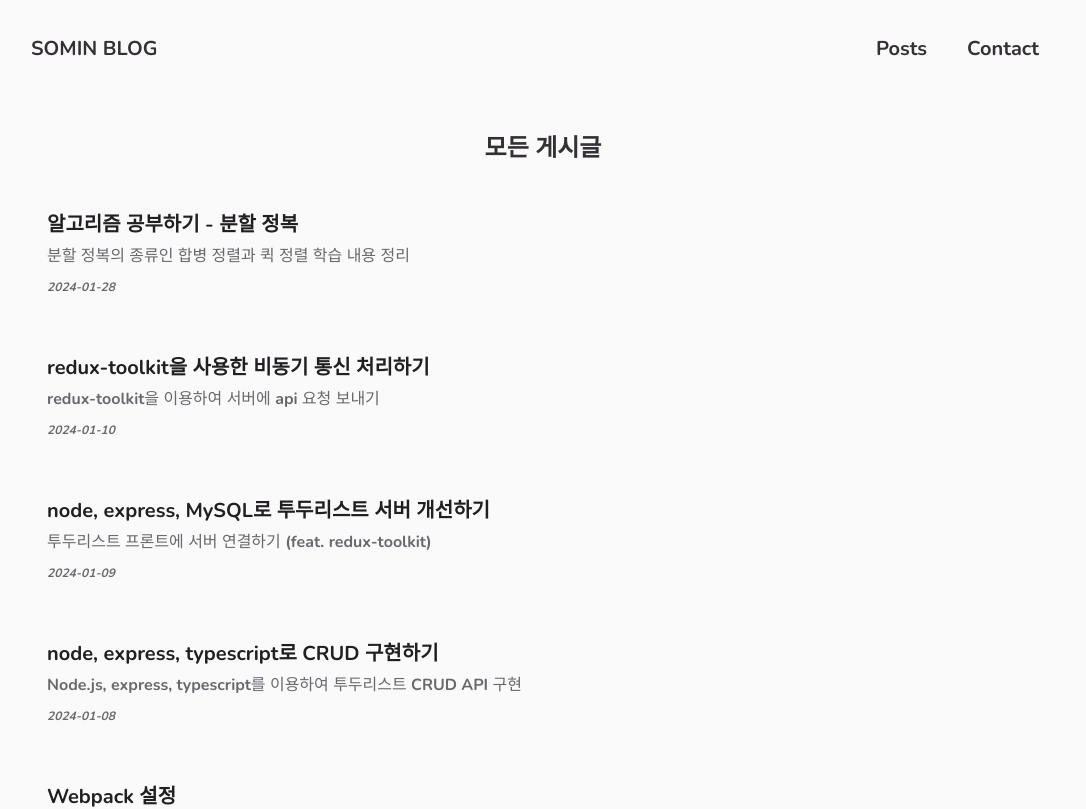
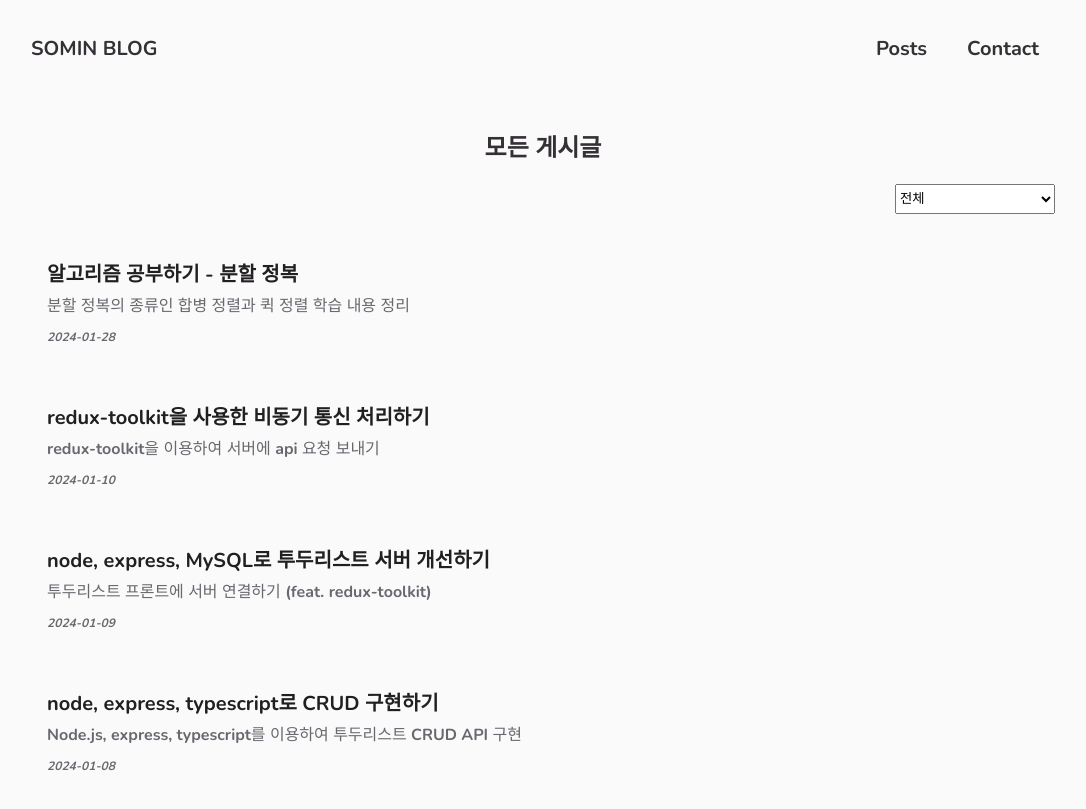
Before and after one commit to somin00/somin-blog, a Next.js app: page /posts in a window 1280 px wide. Shown: the top 809 px of the page, without its empty margins (97-1183 px from the left). Built offline with nearby package versions, Linux system fonts and the light colour scheme.

Commit message:
feat: 선택한 카테고리에 해당하는 글 목록 렌더링 기능 구현

```diff
--- a/src/app/components/Posts/PostsContainer.tsx
+++ b/src/app/components/Posts/PostsContainer.tsx
@@ -2,12 +2,13 @@ import { Posts } from "../../../../types";
 import PostItem from "./PostItem";
 import styles from "./PostsContainer.module.css";
 
-export default function PostsContainer({ posts }: { posts: Posts }) {
+export default function PostsContainer({ posts, selectedCategory }: { posts: Posts; selectedCategory: string }) {
+  const filteredPosts = posts.filter((post) => post.category.includes(selectedCategory));
   return (
     <ul className={styles.grid}>
-      {posts.map((post) => (
-        <PostItem key={post.slug} post={post} />
-      ))}
+      {selectedCategory
+        ? filteredPosts.map((post) => <PostItem key={post.slug} post={post} />)
+        : posts.map((post) => <PostItem key={post.slug} post={post} />)}
     </ul>
   );
 }
--- a/src/app/components/PostsPage/AllPosts.tsx
+++ b/src/app/components/PostsPage/AllPosts.tsx
@@ -1,12 +1,21 @@
-import { Posts } from "../../../../types";
+"use client";
+import { SyntheticEvent, useState } from "react";
+import { Category, Posts } from "../../../../types";
 import PostsContainer from "../Posts/PostsContainer";
 import styles from "./AllPosts.module.css";
+import CategoryList from "./Category";
 
-export default function AllPosts({ posts }: { posts: Posts }) {
+export default function AllPosts({ posts, categories }: { posts: Posts; categories: Category[] }) {
+  const [selectedCategory, setSelectedCategory] = useState("");
+
+  const selectCategory = (e: SyntheticEvent) => {
+    setSelectedCategory((e.target as HTMLSelectElement).value);
+  };
   return (
     <section className={styles.posts}>
       <h2>모든 게시글</h2>
-      <PostsContainer posts={posts} />
+      <CategoryList categories={categories} onChange={selectCategory} />
+      <PostsContainer posts={posts} selectedCategory={selectedCategory} />
     </section>
   );
 }
--- /dev/null
+++ b/src/app/components/PostsPage/Category.module.css
@@ -0,0 +1,10 @@
+.container {
+  margin-bottom: var(--size-5);
+}
+
+.container select {
+  display: block;
+  width: var(--size-40);
+  height: 30px;
+  margin-left: auto;
+}
--- /dev/null
+++ b/src/app/components/PostsPage/Category.tsx
@@ -0,0 +1,23 @@
+import React, { SyntheticEvent } from "react";
+import styles from "./Category.module.css";
+import { Category } from "../../../../types";
+
+export default function CategoryList({
+  categories,
+  onChange,
+}: {
+  categories: Category[];
+  onChange: (e: SyntheticEvent) => void;
+}) {
+  return (
+    <div className={styles.container}>
+      <select onChange={onChange}>
+        {categories.map((category) => (
+          <option key={category.id} value={category.category}>
+            {category.category}
+          </option>
+        ))}
+      </select>
+    </div>
+  );
+}
--- a/src/app/posts/page.tsx
+++ b/src/app/posts/page.tsx
@@ -1,6 +1,6 @@
 import { Metadata } from "next";
 import AllPosts from "../components/PostsPage/AllPosts";
-import { getAllPost } from "../utils/post";
+import { getAllPost, getCategory } from "../utils/post";
 
 export const metadata: Metadata = {
   title: "전체 게시글",
@@ -9,5 +9,6 @@ export const metadata: Metadata = {
 
 export default async function AllPostPage() {
   const allPost = await getAllPost();
-  return <AllPosts posts={allPost} />;
+  const categories = await getCategory();
+  return <AllPosts posts={allPost} categories={categories} />;
 }
--- a/types.d.ts
+++ b/types.d.ts
@@ -15,3 +15,8 @@ export type ResponseJsonType = {
   message: string;
   data?: ContactContent;
 };
+
+export type Category = {
+  id: number;
+  category: string;
+};
```
